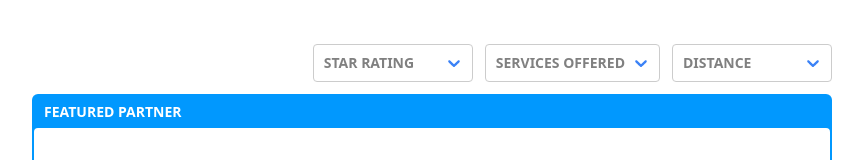
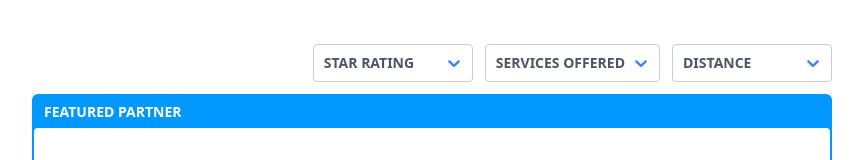
Before and after one commit to johnhamlin/three-ships-takehome, a Next.js app: page / in a window 1280 px wide. Shown: the top 160 px of the page, without its empty margins (208-1071 px from the left). Built offline with nearby package versions, Linux system fonts and the light colour scheme.

Commit message:
Darken placeholder text to match design

```diff
--- a/src/components/Card/subcomponents/ListFilters.tsx
+++ b/src/components/Card/subcomponents/ListFilters.tsx
@@ -23,7 +23,7 @@ const sharedCustomClassName = 'sm:text-sm capitalize py-1';
 // Custom classNames for the components that make up each Select component
 // ! Don't use this to modify the StarRatingOption or StarRatingSingleValue components
 const sharedCustomSubComponentClassNames: ClassNamesConfig = {
-  placeholder: () => 'font-extrabold uppercase', // TODO: For some reason, this can't change color
+  placeholder: () => 'font-extrabold uppercase !text-gray-600', // TODO: For some reason, this can't change color
   indicatorSeparator: () => 'hidden',
   dropdownIndicator: () => '!text-blue-500 !pl-0',
   valueContainer: () => '!pr-1',
```
